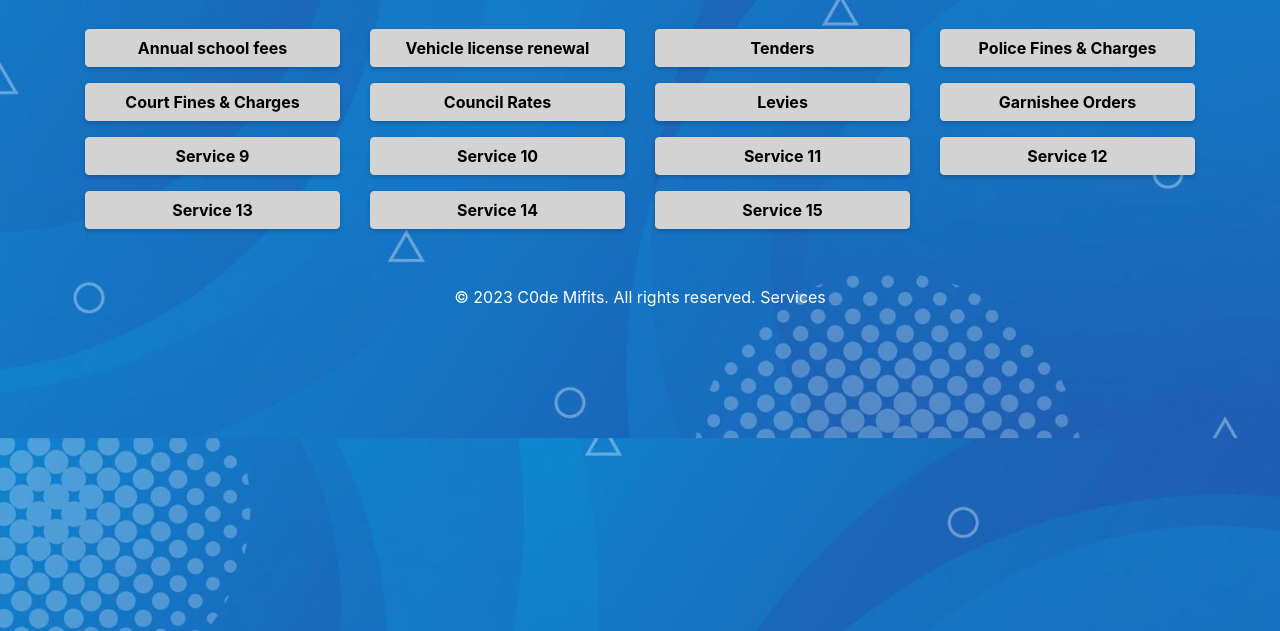
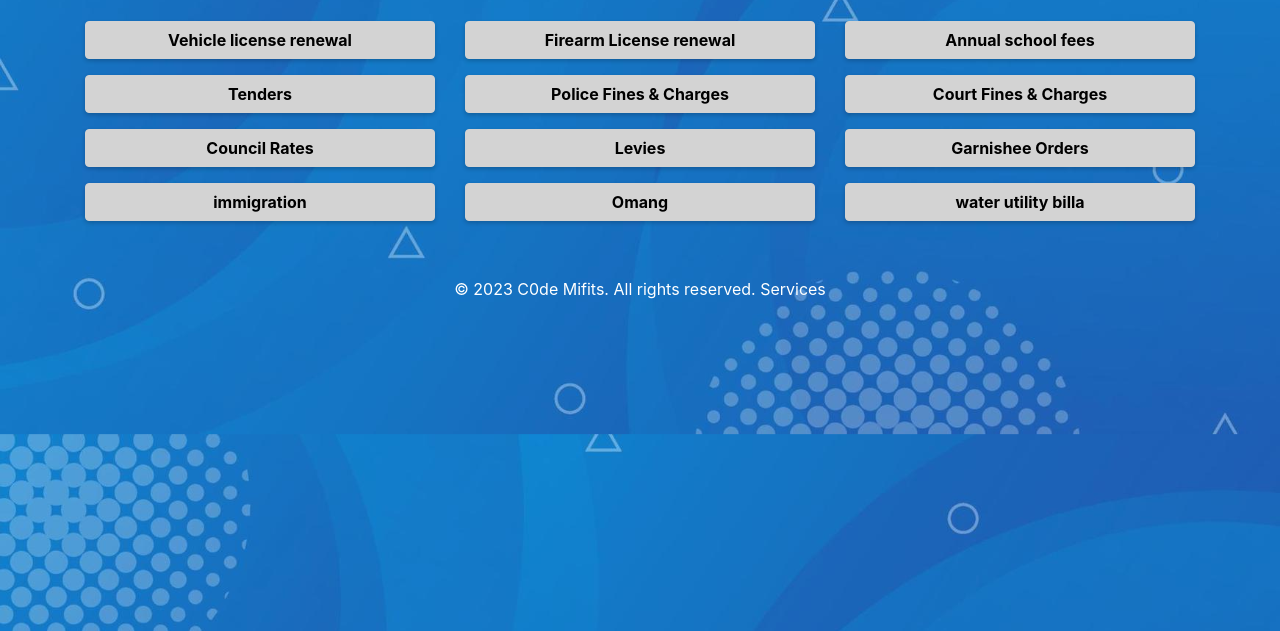
Before and after one commit to codemisfits/Digiscribes, a plain HTML site: page Services.html in a window 1280 px wide. Shown: the part 169-800 px from the top of the page. Drawn offline with nearby package versions, Linux system fonts and the light colour scheme.

Commit message:
Services.html

```diff
--- a/Services.html
+++ b/Services.html
@@ -81,52 +81,44 @@
   </div>
 
   <!-- Container for services -->
-<div class="container mt-4">
+<div class="container mt-3">
   <div class="row">
-    <div class="col-md-3 my-2">
+        <div class="col-md-4 my-2">
+      <button class="btn btn-primary btn-block service-button" onclick="openNewPage('Vehicle.html')">Vehicle license renewal</button>
+    </div>
+    <div class="col-md-4 my-2">
+      <button class="btn btn-primary btn-block service-button" onclick="openNewPage('Firearm.html')">Firearm License renewal </button>
+    </div>
+    <div class="col-md-4 my-2">
       <button class="btn btn-primary btn-block service-button" onclick="openNewPage('Annual.html')">Annual school fees</button>
     </div>
-    <div class="col-md-3 my-2">
-      <button class="btn btn-primary btn-block service-button" onclick="openNewPage('Vehicle.html')">Vehicle license renewal</button>
-    </div>
-    <div class="col-md-3 my-2">
+    <div class="col-md-4 my-2">
       <button class="btn btn-primary btn-block service-button" onclick="openNewPage('Services.html')">Tenders</button>
     </div>
-    <div class="col-md-3 my-2">
+    <div class="col-md-4 my-2">
       <button class="btn btn-primary btn-block service-button" data-target="#service4" onclick="selectService('#service4')">Police Fines & Charges</button>
     </div>
-    <div class="col-md-3 my-2">
+    <div class="col-md-4 my-2">
       <button class="btn btn-primary btn-block service-button" data-target="#service5" onclick="selectService('#service5')">Court Fines & Charges</button>
     </div>
-    <div class="col-md-3 my-2">
+    <div class="col-md-4 my-2">
       <button class="btn btn-primary btn-block service-button" data-target="#service6" onclick="selectService('#service6')">Council Rates</button>
     </div>
-    <div class="col-md-3 my-2">
+    <div class="col-md-4 my-2">
       <button class="btn btn-primary btn-block service-button" data-target="#service7" onclick="selectService('#service7')">Levies</button>
     </div>
-    <div class="col-md-3 my-2">
+    <div class="col-md-4 my-2">
       <button class="btn btn-primary btn-block service-button" data-target="#service8" onclick="selectService('#service8')">Garnishee Orders</button>
     </div>
-    <div class="col-md-3 my-2">
-      <button class="btn btn-primary btn-block service-button" data-target="#service9" onclick="selectService('#service9')">Service 9</button>
+    <div class="col-md-4 my-2">
+      <button class="btn btn-primary btn-block service-button" data-target="#service9" onclick="selectService('#service9')">immigration</button>
     </div>
-    <div class="col-md-3 my-2">
-      <button class="btn btn-primary btn-block service-button" data-target="#service10" onclick="selectService('#service10')">Service 10</button>
+    <div class="col-md-4 my-2">
+      <button class="btn btn-primary btn-block service-button" data-target="#service10" onclick="selectService('#service10')">Omang</button>
     </div>
-    <div class="col-md-3 my-2">
-      <button class="btn btn-primary btn-block service-button" data-target="#service11" onclick="selectService('#service11')">Service 11</button>
-    </div>
-    <div class="col-md-3 my-2">
-      <button class="btn btn-primary btn-block service-button" data-target="#service12" onclick="selectService('#service12')">Service 12</button>
-    </div>
-    <div class="col-md-3 my-2">
-      <button class="btn btn-primary btn-block service-button" data-target="#service13" onclick="selectService('#service13')">Service 13</button>
-    </div>
-    <div class="col-md-3 my-2">
-      <button class="btn btn-primary btn-block service-button" data-target="#service14" onclick="selectService('#service14')">Service 14</button>
-    </div>
-    <div class="col-md-3 my-2">
-      <button class="btn btn-primary btn-block service-button" data-target="#service15" onclick="selectService('#service15')">Service 15</button>
+    <div class="col-md-4 my-2">
+      <button class="btn btn-primary btn-block service-button" data-target="#service11" onclick="selectService('#service11')">
+      water utility billa</button>
     </div>
   </div>
 
```
